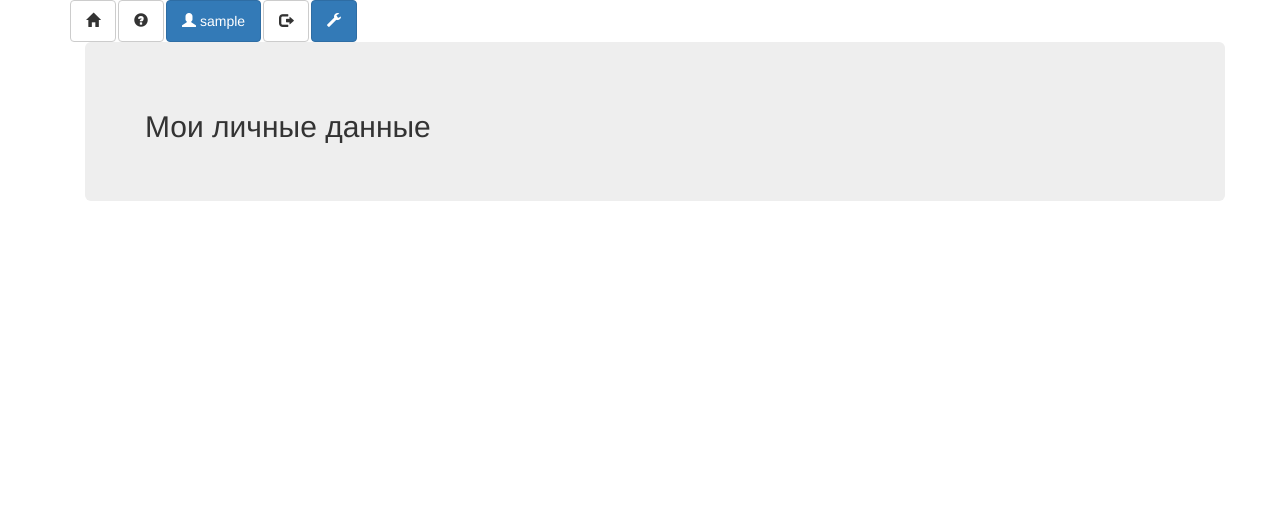
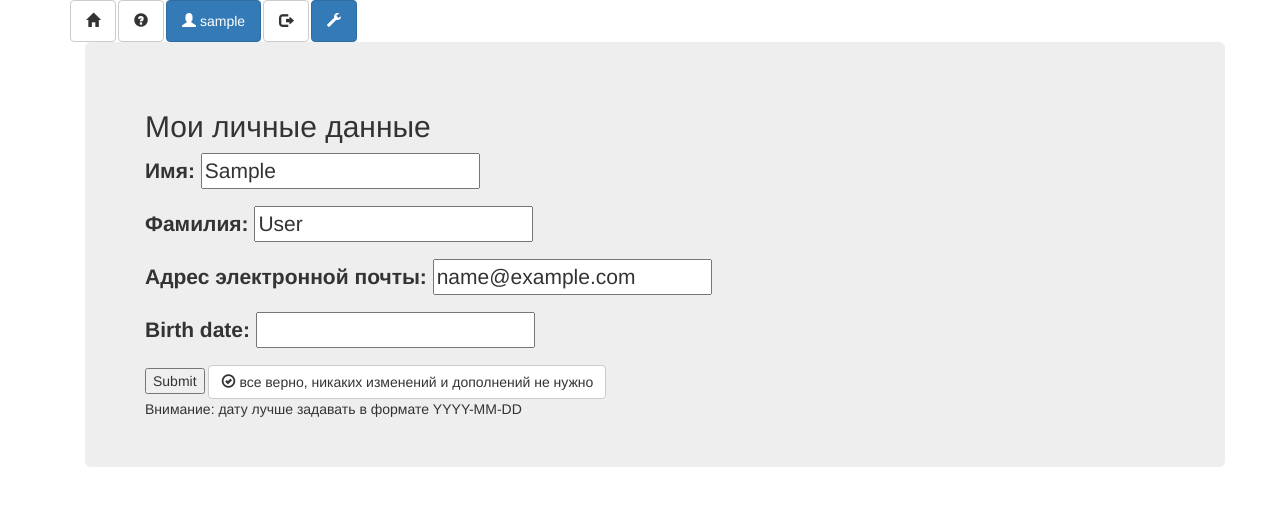
Before and after one commit to jfeldman777/eduber, a Django app: page /profile/ in a window 1280 px wide. Shown: the top 506 px of the page. Run offline with Django 3.2, Linux system fonts and the light colour scheme; the visitor is signed in with stand-in values (Sample User, id 1); data comes from the database, SQL or seed files in the repository; some libraries are stand-ins or nearby versions.

Commit message:
profile data form

```diff
--- /dev/null
+++ b/land/forms.py
@@ -0,0 +1,13 @@
+from django import forms
+from django.contrib.auth.models import User
+from .models import Profile
+
+class UserForm(forms.ModelForm):
+    class Meta:
+        model = User
+        fields = ["first_name", "last_name", "email"]
+
+class ProfileForm(forms.ModelForm):
+    class Meta:
+        model = Profile
+        fields = ["birth_date"]
--- a/land/views.py
+++ b/land/views.py
@@ -1,10 +1,12 @@
 from django.shortcuts import render
 from django.http import HttpResponse
-
-# accounts/views.py
 from django.contrib.auth.forms import UserCreationForm
 from django.urls import reverse_lazy
 from django.views import generic
+
+from django.contrib.auth.models import User
+from .models import Profile
+from .forms import UserForm, ProfileForm
 
 
 class SignUp(generic.CreateView):
@@ -16,7 +18,31 @@ def index(request):
     return render(request,'index.html')
 
 def profile(request):
-    return render(request,'profile.html')
+    user = User.objects.get(id=request.user.id)
+    profile = Profile.objects.get(user_id=request.user.id)
+    if request.method == "POST":
+        uform = UserForm(data = request.POST)
+        pform = ProfileForm(data = request.POST)
+        if uform.is_valid() and pform.is_valid():
+            profile.birth_date = pform.cleaned_data['birth_date']
+            user.first_name = uform.cleaned_data['first_name']
+            user.last_name = uform.cleaned_data['last_name']
+            user.email = uform.cleaned_data['email']
+            user.save()
+            profile.save()
+
+        return index(request)
+    else:
+        uform = UserForm(initial={
+        'first_name':user.first_name,
+        'last_name':user.last_name,
+        'email':user.email})
+        pform = ProfileForm(
+            initial={'birth_date':profile.birth_date})
+        return render(request,'profile.html',
+            {'uform': uform,
+             'pform': pform,
+            })
 
 def xin(request):
     return render(request,'in.html')
--- a/templates/profile.html
+++ b/templates/profile.html
@@ -3,4 +3,15 @@
 
 {% block content %}
 <h2>Мои личные данные</h2>
+<form method="post">
+    {% csrf_token %}
+    {{ uform.as_p }}
+    {{ pform.as_p }}
+    <input type="submit">
+    <a href="/" class="btn btn-default" >
+      <span class="glyphicon glyphicon-ok-circle"></span>
+      <span> все верно, никаких изменений и дополнений не нужно </span>
+    </a>
+</form>
+Внимание: дату лучше задавать в формате YYYY-MM-DD
 {% endblock %}
```
